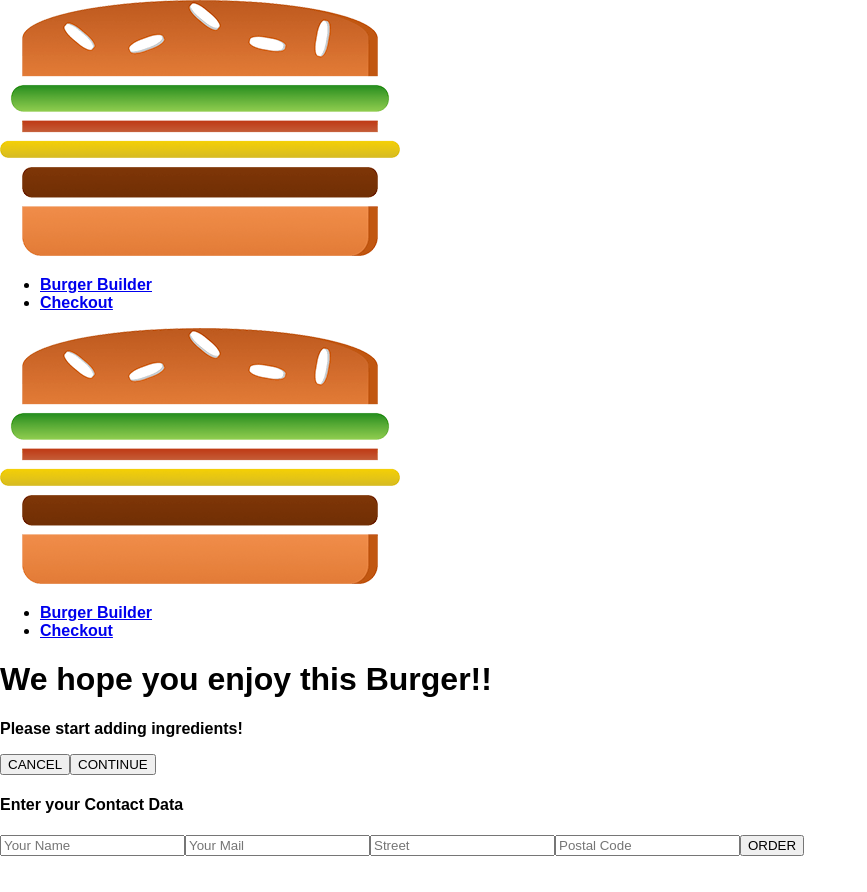
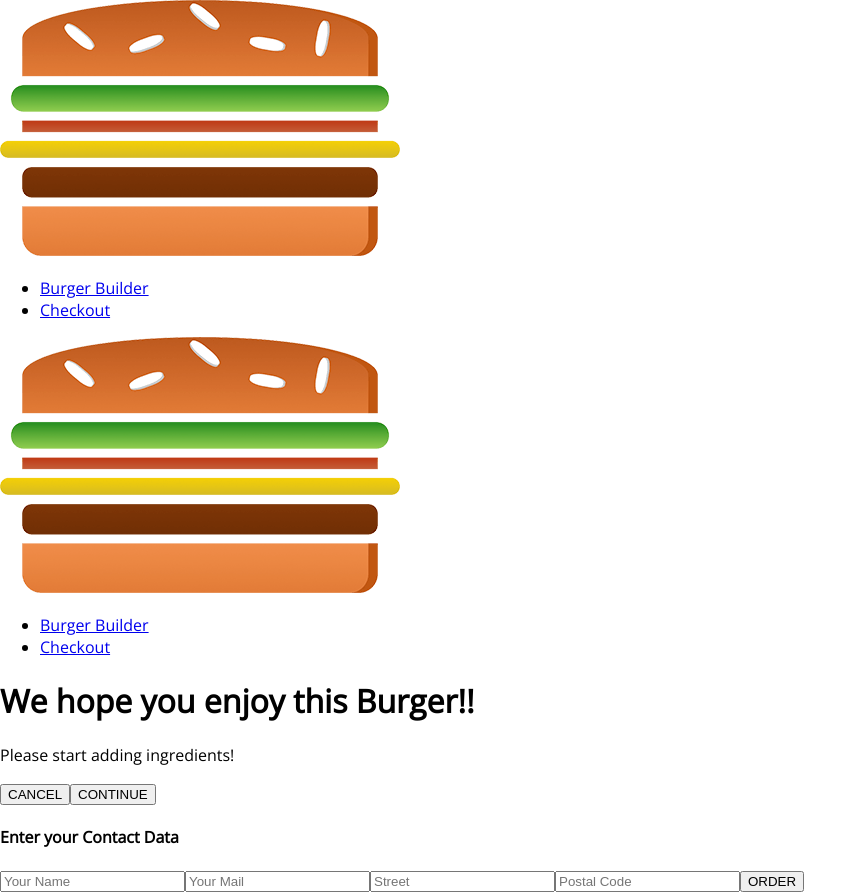
Before and after one commit to sushantdev-git/BurgerBuilder-React, a React app: page /checkout/contact-data in a window 1280 px wide. Shown: the whole page, without its empty margins (0-867 px from the left). Before the commit the page ends 856 px from the top, so only its background shows below. Built offline with nearby package versions, Linux system fonts and the light colour scheme; the HTML template or start-up script is replaced by a standard one.

Commit message:
changed font

```diff
--- a/src/index.css
+++ b/src/index.css
@@ -1,6 +1,6 @@
 body {
   margin: 0;
   padding: 0;
-  font-family: 'Nanum Gothic Coding', sans-serif;
-  font-weight: bold;
+  font-family: 'Open sans', sans-serif;
+  font-weight: 500;
 }
```
